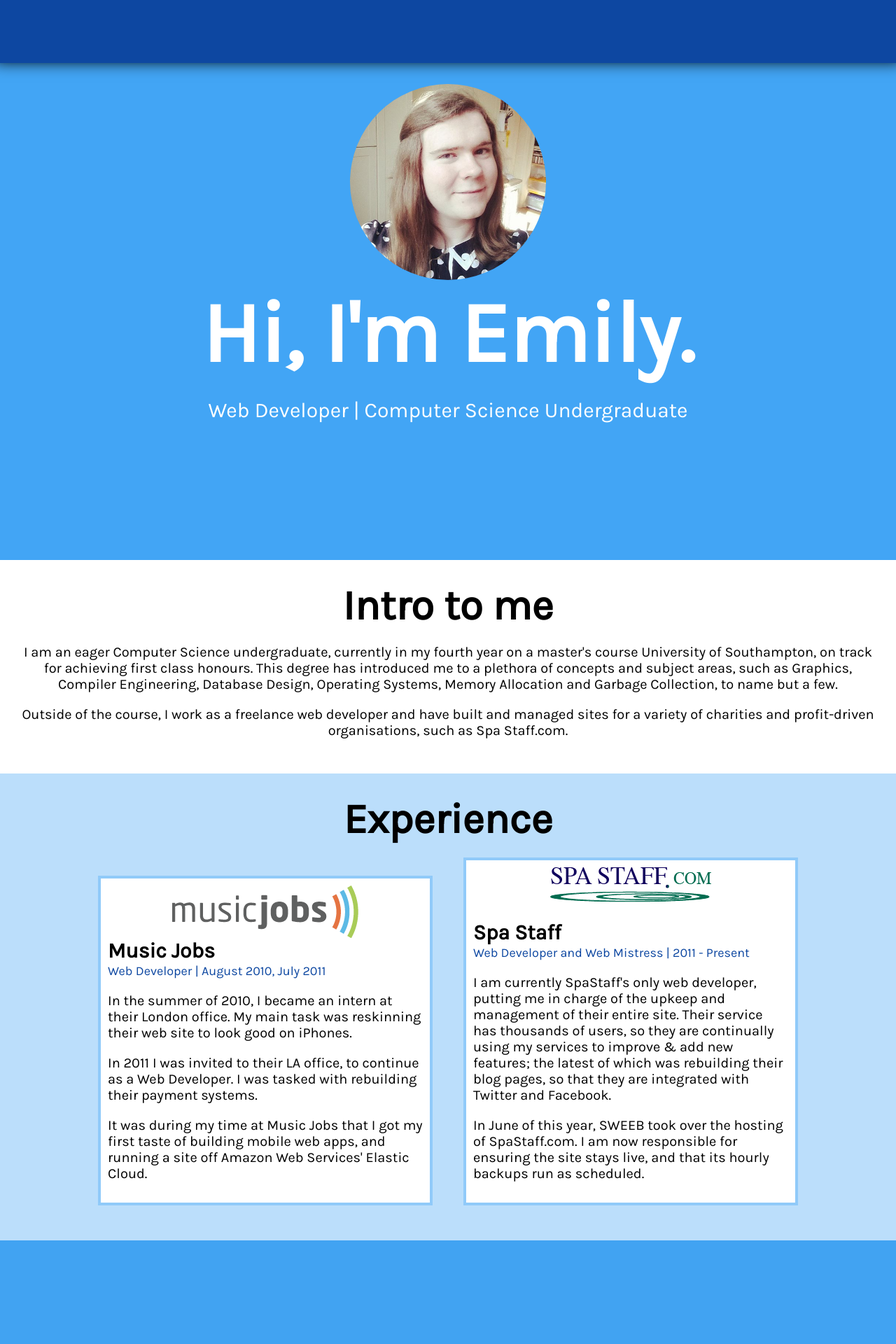
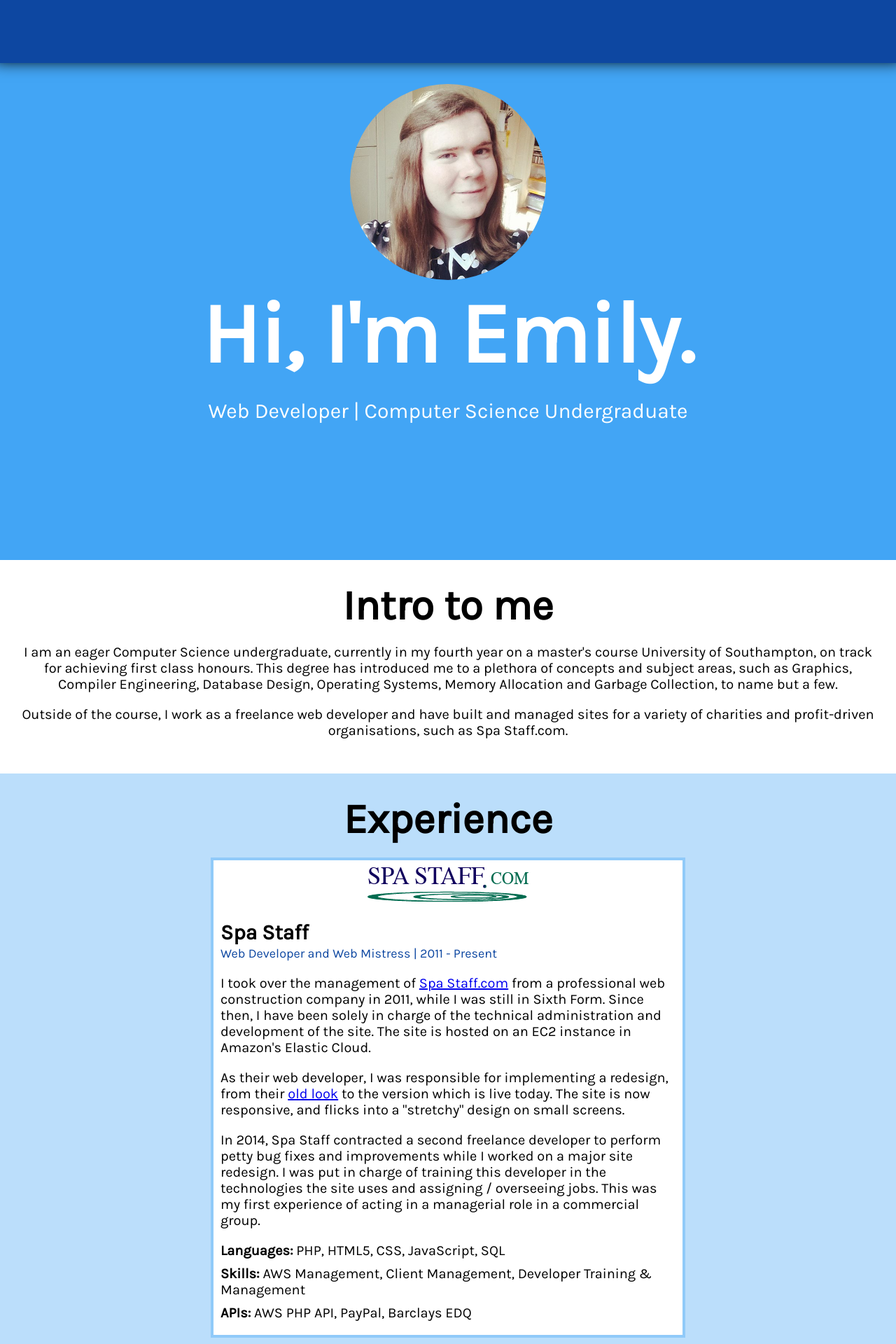
Before and after one commit to EmilyShepherd/Personal-Website, a PHP site: page / in a window 1280 px wide. Shown: the top 1920 px of the page at 70% size. Before the commit the page ends 1772 px from the top, so only its background shows below. Run offline with PHP 8.4, Linux system fonts and the light colour scheme.

Commit message:
Added more Experience Content and started Education section.
Ready to go live

```diff
--- a/css/style.css
+++ b/css/style.css
@@ -10,6 +10,7 @@ html, body, main
     text-align: center;
     font-family: Karla;
     margin: 0;
+    font-size: 20px;
 }
 
 section
@@ -91,7 +92,7 @@ p
     border: 4px solid #90CAF9;
     background: white;
     display: inline-block;
-    width: 450px;
+    width: 650px;
     margin: 20px;
     padding: 10px;
     text-align: left;
@@ -113,3 +114,14 @@ p
     text-align: center;
     height: 75px;
 }
+
+#experience_section section footer h3, #experience_section section footer p
+{
+    display: inline;
+    font-size: 20px;
+}
+
+#experience_section section footer div
+{
+    margin: 10px 0;
+}
--- a/index.html
+++ b/index.html
@@ -47,6 +47,84 @@
       <section id="experience_section">
         <h1>Experience</h1>
 
+        <section id="spa_staff">
+          <div class="pic_area">
+            <img src="/images/spastaff.png" alt="Spa Staff.com Ltd" />
+          </div>
+          <header>
+            <h2>Spa Staff</h2>
+            <span class="position">Web Developer and Web Mistress</span>
+            <span class="dates">2011 - Present</span>
+          </header>
+
+          <p>
+            I took over the management of
+            <a href="https://www.spastaff.com/" target="_blank">Spa Staff.com</a>
+            from a professional web
+            construction company in 2011, while I was still in Sixth Form. Since
+            then, I have been solely in charge of the technical administration
+            and development of the site. The site is hosted on an EC2 instance
+            in Amazon's Elastic Cloud.
+          </p>
+
+          <p>
+            As their web developer, I was responsible for implementing a redesign, from
+            their
+            <a href="http://web.archive.org/web/20110703235306/http://www.spastaff.com/" target="_blank">old look</a>
+            to the version which is live today. The site is now responsive, and
+            flicks into a "stretchy" design on small screens.
+          </p>
+
+          <p>
+            In 2014, Spa Staff contracted a second freelance developer to
+            perform petty bug fixes and improvements while I worked on a major
+            site redesign. I was put in charge of training this developer in the
+            technologies the site uses and assigning / overseeing jobs. This
+            was my first experience of acting in a managerial role in a
+            commercial group.
+          </p>
+
+          <footer>
+            <div>
+              <h3>Languages:</h3>
+              <p>PHP, HTML5, CSS, JavaScript, SQL</p>
+            </div>
+            <div>
+              <h3>Skills:</h3>
+              <p>AWS Management, Client Management, Developer Training &amp; Management </p>
+            </div>
+            <div>
+              <h3>APIs:</h3>
+              <p>AWS PHP API, PayPal, Barclays EDQ</p>
+            </div>
+          </footer>
+        </section>
+
+        <section id="sweeb">
+          <div class="pic_area">
+            <img src="/images/sweeb.png" alt="SWEEB" />
+          </div>
+          <header>
+            <h2>Sweeb</h2>
+            <span class="position">Owner Web Developer</span>
+            <span class="dates">2005 - Present</span>
+          </header>
+
+          <p>
+            I have been deeply interested in web development for a long time,
+            and quickly realised that I could earn money from my passion. I act
+            as a freelance web developer under the pseudo-company: <b>SWEEB</b>.
+          </p>
+
+          <p>
+            Many of my clients were small charities and individuals without
+            any technical knowledge. This has got me well versed in translating
+            a user's functional requirements into a technical plan, and
+            communicating with clients without resorting to confusing jargon.
+          </p>
+
+        </section>
+
         <section id="music_jobs">
           <div class="pic_area">
             <img src="/images/music_jobs.png" alt="Music Jobs Ltd" />
@@ -72,33 +150,26 @@
             Services' Elastic Cloud.
           </p>
         </section>
+      </section>
 
-        <section id="spa_staff">
-          <div class="pic_area">
-            <img src="/images/spastaff.png" alt="Music Jobs Ltd" />
-          </div>
-          <header>
-            <h2>Spa Staff</h2>
-            <span class="position">Web Developer and Web Mistress</span>
-            <span class="dates">2011 - Present</span>
-          </header>
+      <section id="education_section">
+        <h1>Education</h1>
 
-          <p>
-            I am currently SpaStaff's only web developer, putting me in charge
-            of the upkeep and management of their entire site. Their service has
-            thousands of users, so they are continually using my services to
-            improve &amp; add new features; the latest of which was rebuilding
-            their blog pages, so that they are integrated with Twitter and
-            Facebook.
-          </p>
+        <p>
+          I am currently in my fourth year of an integrated Master of
+          Engineering degree at the University of Southampton, reading Computer
+          Science, on track for first class honours.
+        </p>
 
-          <p>
-            In June of this year, SWEEB took over the hosting of SpaStaff.com. I
-            am now responsible for ensuring the site stays live, and that its
-            hourly backups run as scheduled.
-          </p>
-        </section>
+        <h2>Current Marks and Grades:</h2>
+
+        Third Year Project - 81%
+        Year 1 Grade - First
+        Year 2 Grade - First
+        Year 3 Grade - First
       </section>
+
+
     </main>
   </body>
 </html>
```
Also changed, not shown: images/sweeb.png (added).
